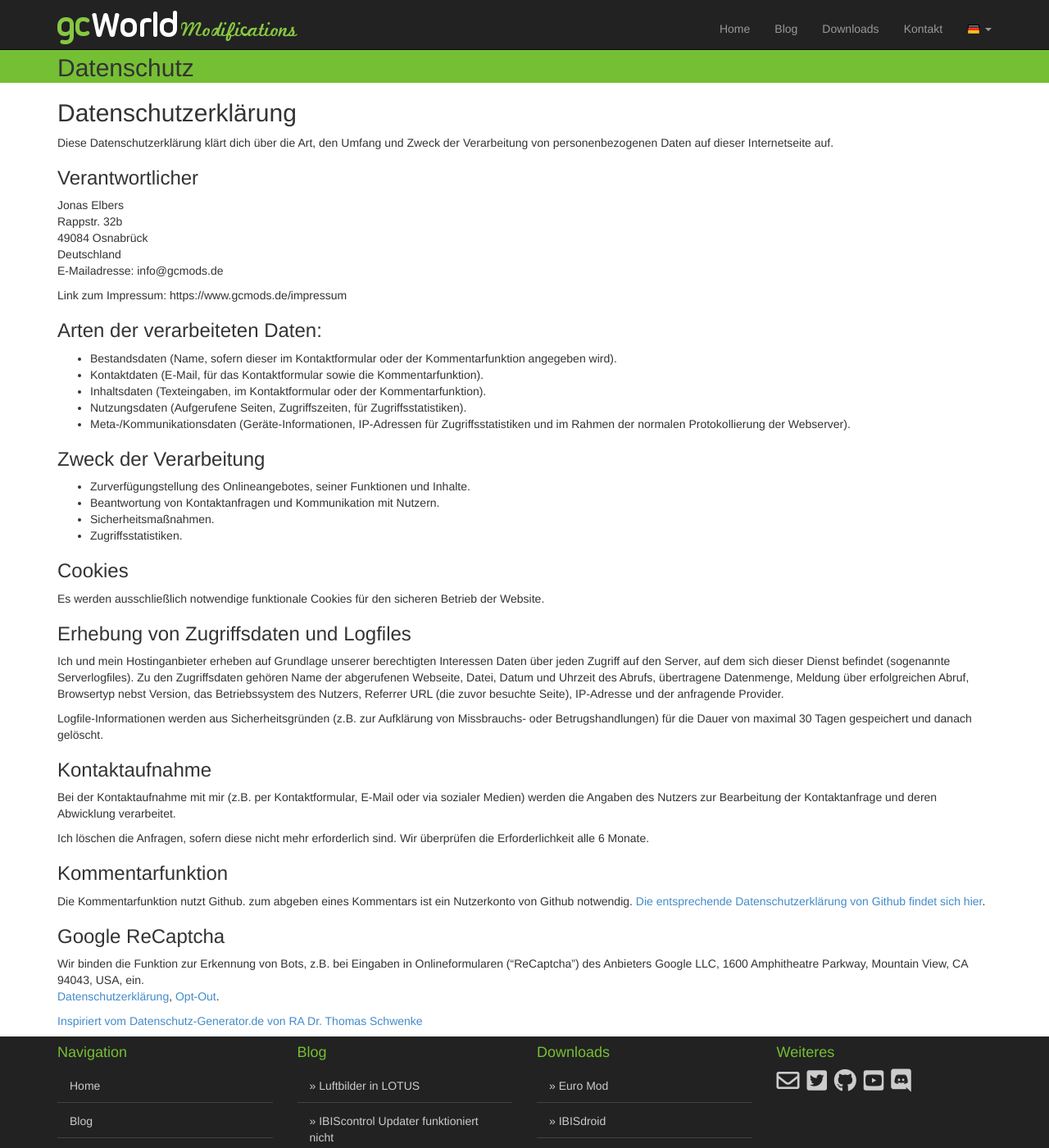
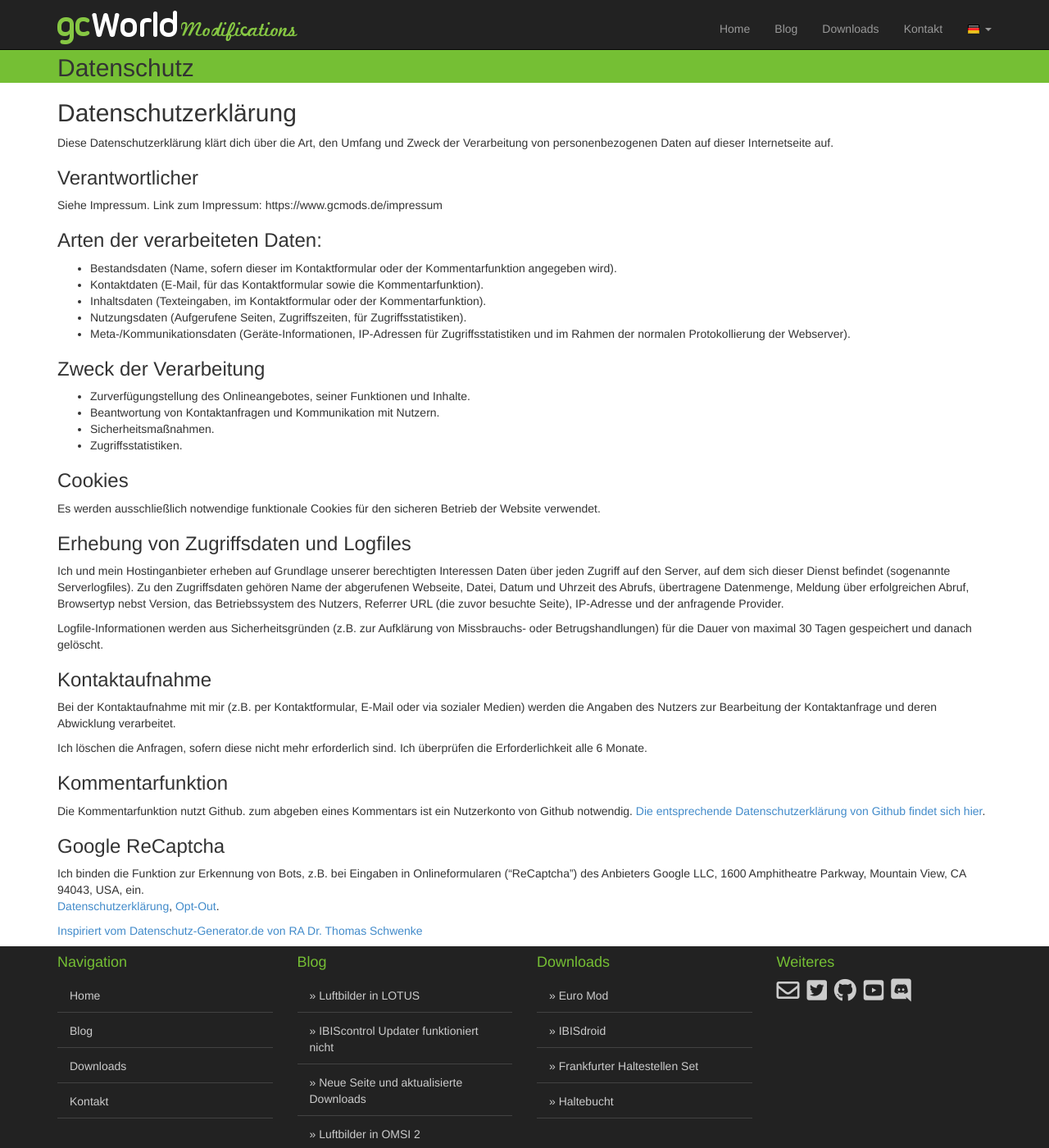
Before and after one commit to gcWorld/gcMods-Website, a Jekyll site: the page built from datenschutz.md, in a window 1280 px wide and 1400 px high. Shown: the whole window at 82% size. Built offline with Jekyll 4.4.1, drawn with Linux system fonts in a browser that asks for light colours; nearby versions of some CDN libraries.

Commit message:
Update datenschutz.md

```diff
--- a/datenschutz.md
+++ b/datenschutz.md
@@ -10,12 +10,7 @@
 Diese Datenschutzerklärung klärt dich über die Art, den Umfang und Zweck der Verarbeitung von personenbezogenen Daten auf dieser Internetseite auf.
 
 ### Verantwortlicher
-Jonas Elbers
-Rappstr. 32b
-49084 Osnabrück
-Deutschland
-E-Mailadresse: info@gcmods.de
-
+Siehe Impressum.
 Link zum Impressum: https://www.gcmods.de/impressum
 
 ### Arten der verarbeiteten Daten:
@@ -26,13 +21,13 @@
 -	Meta-/Kommunikationsdaten (Geräte-Informationen, IP-Adressen für Zugriffsstatistiken und im Rahmen der normalen Protokollierung der Webserver).
 
 ### Zweck der Verarbeitung
--	Zurverfügungstellung des Onlineangebotes, seiner Funktionen und  Inhalte.
+-	Zurverfügungstellung des Onlineangebotes, seiner Funktionen und Inhalte.
 -	Beantwortung von Kontaktanfragen und Kommunikation mit Nutzern.
 -	Sicherheitsmaßnahmen.
 -	Zugriffsstatistiken.
 
 ### Cookies
-Es werden ausschließlich notwendige funktionale Cookies für den sicheren Betrieb der Website.
+Es werden ausschließlich notwendige funktionale Cookies für den sicheren Betrieb der Website verwendet.
 
 ### Erhebung von Zugriffsdaten und Logfiles
 Ich und mein Hostinganbieter erheben auf Grundlage unserer berechtigten Interessen Daten über jeden Zugriff auf den Server, auf dem sich dieser Dienst befindet (sogenannte Serverlogfiles). Zu den Zugriffsdaten gehören Name der abgerufenen Webseite, Datei, Datum und Uhrzeit des Abrufs, übertragene Datenmenge, Meldung über erfolgreichen Abruf, Browsertyp nebst Version, das Betriebssystem des Nutzers, Referrer URL (die zuvor besuchte Seite), IP-Adresse und der anfragende Provider.
@@ -42,13 +37,13 @@
 ### Kontaktaufnahme
 Bei der Kontaktaufnahme mit mir (z.B. per Kontaktformular, E-Mail oder via sozialer Medien) werden die Angaben des Nutzers zur Bearbeitung der Kontaktanfrage und deren Abwicklung verarbeitet.
 
-Ich löschen die Anfragen, sofern diese nicht mehr erforderlich sind. Wir überprüfen die Erforderlichkeit alle 6 Monate.
+Ich löschen die Anfragen, sofern diese nicht mehr erforderlich sind. Ich überprüfen die Erforderlichkeit alle 6 Monate.
 
 ### Kommentarfunktion
 Die Kommentarfunktion nutzt Github. zum abgeben eines Kommentars ist ein Nutzerkonto von Github notwendig. [Die entsprechende Datenschutzerklärung von Github findet sich hier](https://help.github.com/en/articles/github-privacy-statement).
 
 ### Google ReCaptcha
-Wir binden die Funktion zur Erkennung von Bots, z.B. bei Eingaben in Onlineformularen ("ReCaptcha") des Anbieters Google LLC, 1600 Amphitheatre Parkway, Mountain View, CA 94043, USA, ein.
+Ich binden die Funktion zur Erkennung von Bots, z.B. bei Eingaben in Onlineformularen ("ReCaptcha") des Anbieters Google LLC, 1600 Amphitheatre Parkway, Mountain View, CA 94043, USA, ein.
 [Datenschutzerklärung](https://www.google.com/policies/privacy/), [Opt-Out](https://adssettings.google.com/authenticated).
 
 <a href="https://datenschutz-generator.de" class="dsg1-5" rel="nofollow" target="_blank">Inspiriert vom Datenschutz-Generator.de von RA Dr. Thomas Schwenke</a>
```
